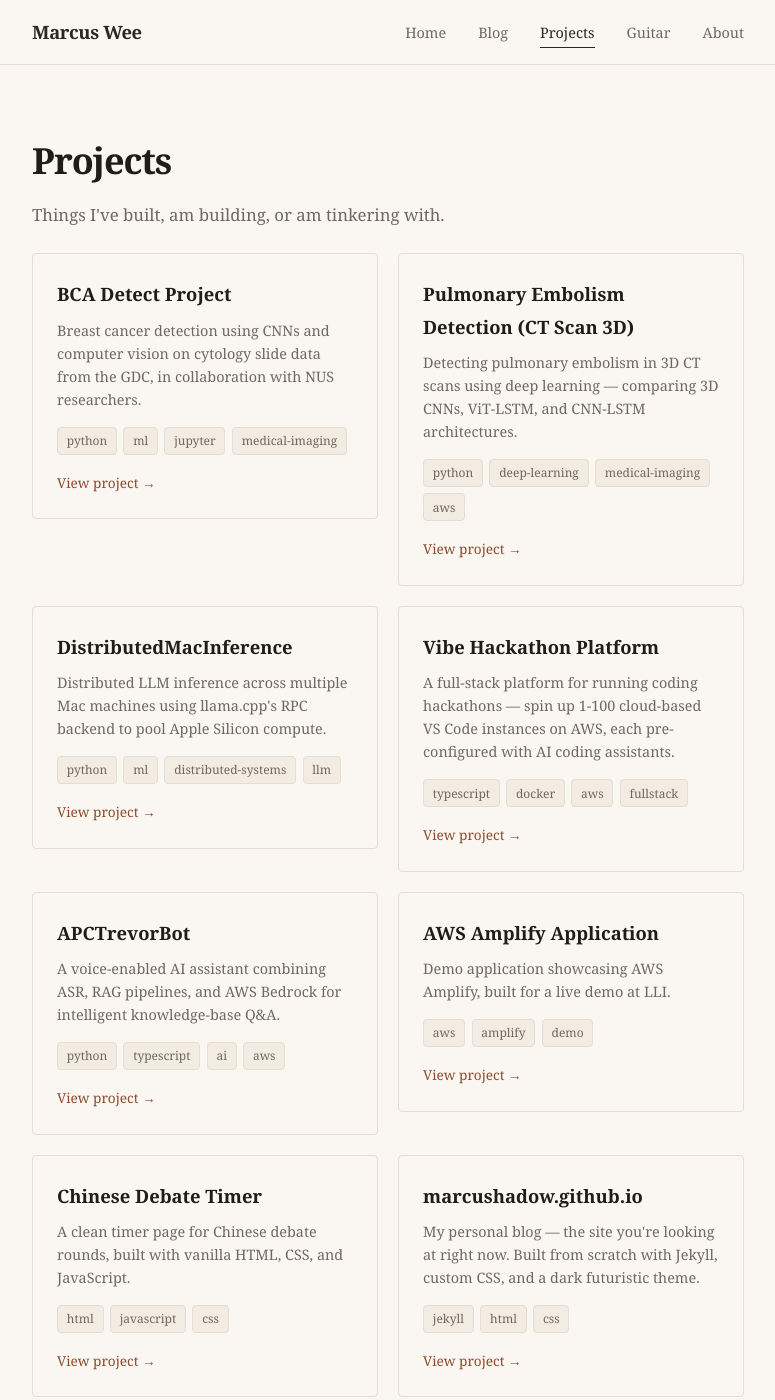
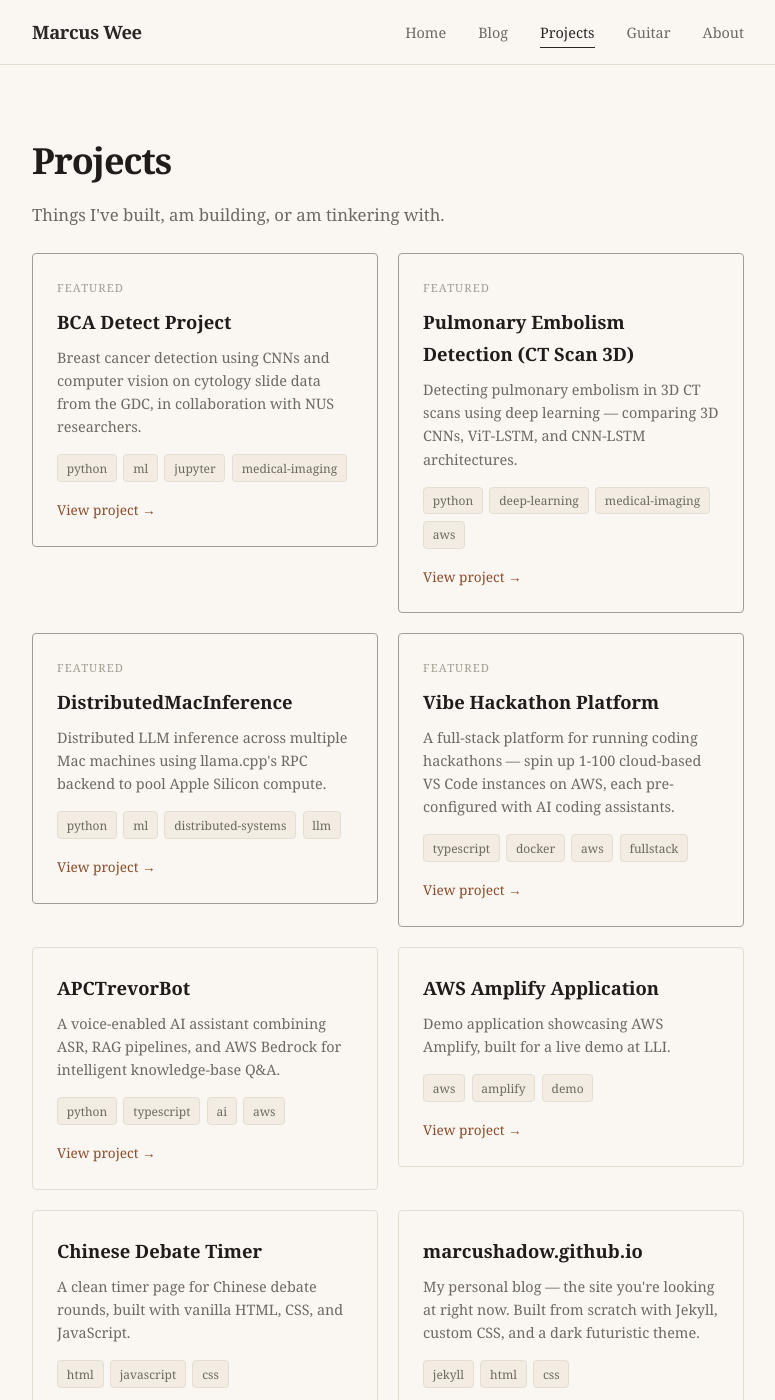
Before and after one commit to Marcushadow/Marcushadow.github.io, a Jekyll site: the page built from projects.html, in a window 1280 px wide and 1400 px high. Shown: the whole window, without its empty margins (252-1027 px from the left). Built offline with Jekyll 4.4.1, drawn with Linux system fonts in a browser that asks for light colours.

Commit message:
style(projects,tags): drop shadows, transforms, and accent fills
Project cards use hairline borders only. Featured projects display
a small 'Featured' label instead of a coloured border. Tags page
section names use heading color, not accent.

```diff
--- a/assets/css/main.css
+++ b/assets/css/main.css
@@ -654,7 +654,7 @@ ul, ol {
 }
 
 .project-card {
-  background: var(--surface);
+  background: transparent;
   border: 1px solid var(--border);
   border-radius: var(--radius);
   padding: 1.5rem;
@@ -668,11 +668,21 @@ ul, ol {
 }
 
 .project-card-featured {
-  border-color: var(--border);
+  border-color: var(--text-muted);
+  position: relative;
 }
 
 .project-card-featured:hover {
   border-color: var(--text-secondary);
+}
+
+.project-card-featured-label {
+  font-size: 0.7rem;
+  text-transform: uppercase;
+  letter-spacing: 0.1em;
+  color: var(--text-muted);
+  margin-bottom: 0.5rem;
+  display: block;
 }
 
 .project-card h3 {
@@ -734,7 +744,7 @@ ul, ol {
 .tag-section-name {
   font-size: 1.25rem;
   font-weight: 600;
-  color: var(--accent);
+  color: var(--text-heading);
 }
 
 .tag-section-count {
--- a/projects.html
+++ b/projects.html
@@ -17,6 +17,9 @@ permalink: /projects/
   {% for project in sorted_projects %}
   <a href="{{ project.url | relative_url }}" class="project-card-link">
     <div class="project-card {% if project.featured %}project-card-featured{% endif %}">
+      {% if project.featured %}
+      <span class="project-card-featured-label">Featured</span>
+      {% endif %}
       <h3>{{ project.title }}</h3>
       <p>{{ project.description }}</p>
       {% if project.tags.size > 0 %}
```
